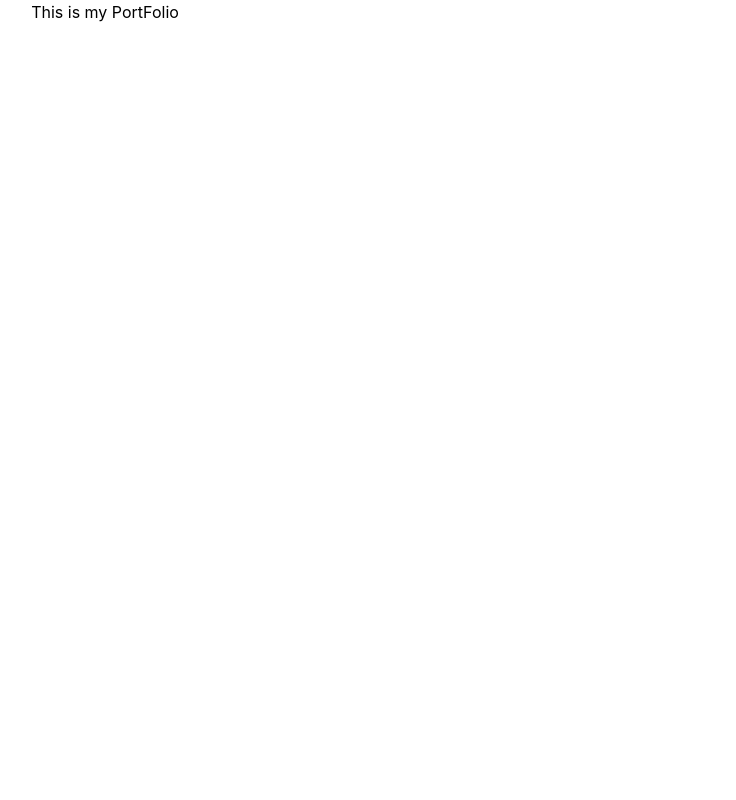
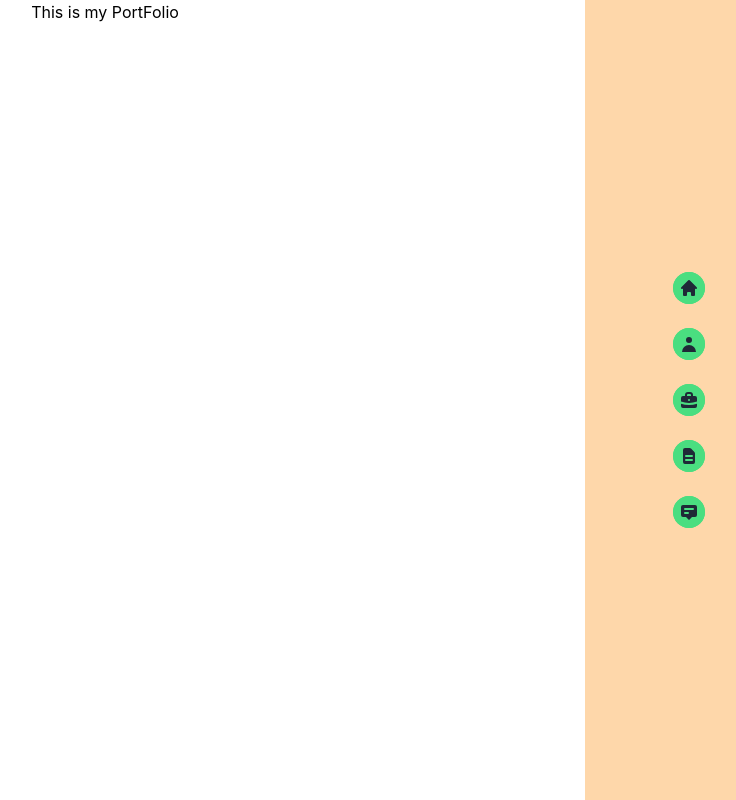
Before and after one commit to joypaul3592/React-Portfolio, a React (Create React App) app: page / in a window 1280 px wide. Shown: the whole page, without its empty margins (535-1271 px from the left). Built offline with nearby package versions, Linux system fonts and the light colour scheme.

Commit message:
adding navbar

```diff
--- a/package.json
+++ b/package.json
@@ -3,6 +3,7 @@
   "version": "0.1.0",
   "private": true,
   "dependencies": {
+    "@heroicons/react": "^1.0.6",
     "@testing-library/jest-dom": "^5.16.4",
     "@testing-library/react": "^13.3.0",
     "@testing-library/user-event": "^13.5.0",
--- a/src/App.js
+++ b/src/App.js
@@ -1,10 +1,11 @@
-import logo from './logo.svg';
 import './App.css';
+import Navbar from './Components/Navbar/Navbar';
 
 function App() {
   return (
     <div className="App">
       <h1>This is my PortFolio</h1>
+      <Navbar></Navbar>
     </div>
   );
 }
--- /dev/null
+++ b/src/Components/Navbar/Navbar.css
@@ -0,0 +1,23 @@
+.home:hover{
+    padding-left: 80px;
+    transition: all ease-in 0.1s;
+}
+.text{
+    left: 40%;
+    transition: all ease-in 0.3s;
+}
+.home:hover .text{
+    transition: all ease-in 0.3s;
+    display: block;
+    left: 22%;
+}
+.home:hover .PortFoliotext{
+    transition: all ease-in 0.3s;
+    display: block;
+    left: 15%;
+}
+.home:hover .context{
+    transition: all ease-in 0.3s;
+    display: block;
+    left: 17%;
+}
--- /dev/null
+++ b/src/Components/Navbar/Navbar.js
@@ -0,0 +1,83 @@
+import React from 'react';
+import { NavLink } from 'react-router-dom';
+import { AnnotationIcon, BriefcaseIcon, DocumentTextIcon, HomeIcon, UserIcon } from '@heroicons/react/solid'
+import './Navbar.css'
+
+const Navbar = () => {
+    return (
+        <div>
+            <div className=' h-screen w-40 bg-orange-200 absolute top-0 right-0 flex flex-col justify-center'>
+                <nav className='w-full  flex flex-col items-end pr-10 '>
+                    <NavLink
+                        to={'blog'}
+                        className={({ isActive }) => (` text-md font-medium mb-6  bg-green-400  rounded-3xl ${isActive ? 'text-purple-500' : 'text-black'}`)}
+                    >
+                        <div className='home '>
+                            <p className=' absolute mt-[3px] text-black text-md hidden text'>Home</p>
+                            <div className='h-8 w-8 bg-green-400 flex justify-center items-center rounded-full transition-all'>
+                                <HomeIcon className="h-5 w-5 text-gray-800" />
+                            </div>
+                        </div>
+                    </NavLink>
+
+                    <NavLink
+                        to={'blog'}
+                        className={({ isActive }) => (` text-md font-medium mb-6  bg-green-400  rounded-3xl ${isActive ? 'text-purple-500' : 'text-black'}`)}
+                    >
+                        <div className='home '>
+                            <p className=' absolute mt-[3px] text-black text-md hidden text'>About</p>
+                            <div className='h-8 w-8 bg-green-400 flex justify-center items-center rounded-full transition-all'>
+                                <UserIcon className="h-5 w-5 text-gray-800" />
+                            </div>
+                        </div>
+                    </NavLink>
+
+
+                    <NavLink
+                        to={'blog'}
+                        className={({ isActive }) => (` text-md font-medium mb-6  bg-green-400  rounded-3xl ${isActive ? 'text-purple-500' : 'text-black'}`)}
+                    >
+                        <div className='home '>
+                            <p className=' absolute mt-[3px] text-black text-md hidden PortFoliotext'>PortFolio</p>
+                            <div className='h-8 w-8 bg-green-400 flex justify-center items-center rounded-full transition-all'>
+                                <BriefcaseIcon className="h-5 w-5 text-gray-800" />
+                            </div>
+                        </div>
+                    </NavLink>
+
+                    <NavLink
+                        to={'blog'}
+                        className={({ isActive }) => (` text-md font-medium mb-6  bg-green-400  rounded-3xl ${isActive ? 'text-purple-500' : 'text-black'}`)}
+                    >
+                        <div className='home '>
+                            <p className=' absolute mt-[3px] text-black text-md hidden context'>Contact</p>
+                            <div className='h-8 w-8 bg-green-400 flex justify-center items-center rounded-full transition-all'>
+                                <DocumentTextIcon className="h-5 w-5 text-gray-800" />
+                            </div>
+                        </div>
+                    </NavLink>
+
+                    <NavLink
+                        to={'blog'}
+                        className={({ isActive }) => (` text-md font-medium   bg-green-400  rounded-3xl ${isActive ? 'text-purple-500' : 'text-black'}`)}
+                    >
+                        <div className='home '>
+                            <p className=' absolute mt-[3px] text-black text-md hidden text'>Blog</p>
+                            <div className='h-8 w-8 bg-green-400 flex justify-center items-center rounded-full transition-all'>
+                                <AnnotationIcon className="h-5 w-5 text-gray-800" />
+                            </div>
+                        </div>
+                    </NavLink>
+
+                </nav>
+
+
+
+
+
+            </div>
+        </div>
+    );
+};
+
+export default Navbar;
```
Also changed, not shown: 1 other file (tests, documents, lock files or other folders).
